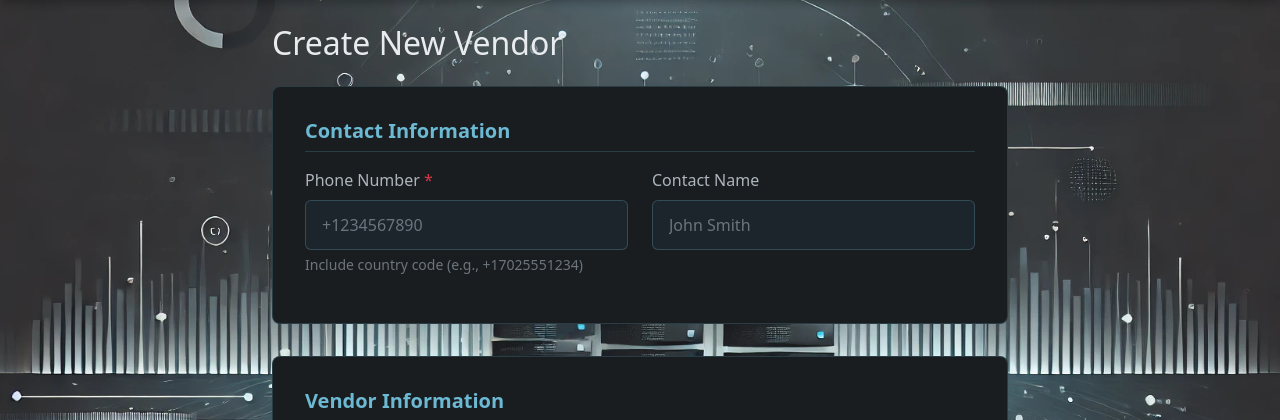
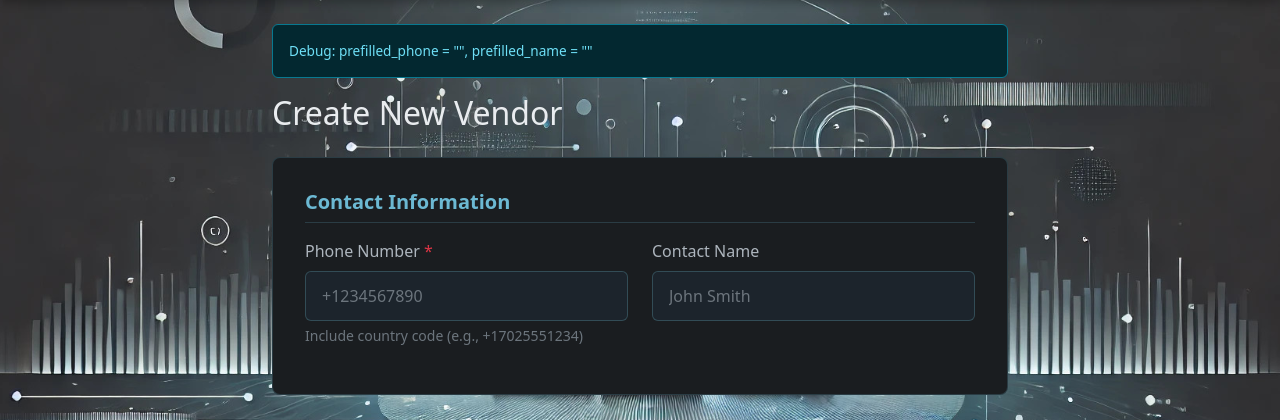
Before and after one commit to oakweb/openphone-monitor, a Flask app: page /vendor/create in a window 1280 px wide. Shown: the part 87-507 px from the top of the page. Run offline with Flask 3, Linux system fonts and the light colour scheme; some libraries are stand-ins or nearby versions.

Commit message:
Add debug logging for vendor pre-fill issue

```diff
--- a/main.py
+++ b/main.py
@@ -445,6 +445,10 @@ def vendor_create():
     # Get pre-filled data from query parameters
     prefilled_phone = request.args.get('phone', '').strip()
     prefilled_name = request.args.get('name', '').strip()
+
+    # Debug logging
+    app.logger.info(f"Vendor create GET request - phone: '{prefilled_phone}', name: '{prefilled_name}'")
+    app.logger.info(f"All query params: {dict(request.args)}")
 
     # Get contacts that aren't already vendors
     existing_vendor_phones = [v.contact_id for v in Vendor.query.all()]
--- a/templates/vendor_create.html
+++ b/templates/vendor_create.html
@@ -124,6 +124,11 @@
 {% block content %}
 <div class="row justify-content-center">
     <div class="col-lg-8">
+        <!-- Debug info - remove after testing -->
+        <div class="alert alert-info mb-3" style="font-size: 0.85rem;">
+            Debug: prefilled_phone = "{{ prefilled_phone }}", prefilled_name = "{{ prefilled_name }}"
+        </div>
+
         <h2 class="mb-4">
             {% if prefilled_phone %}
                 Create Vendor for {{ prefilled_name or prefilled_phone }}
```
